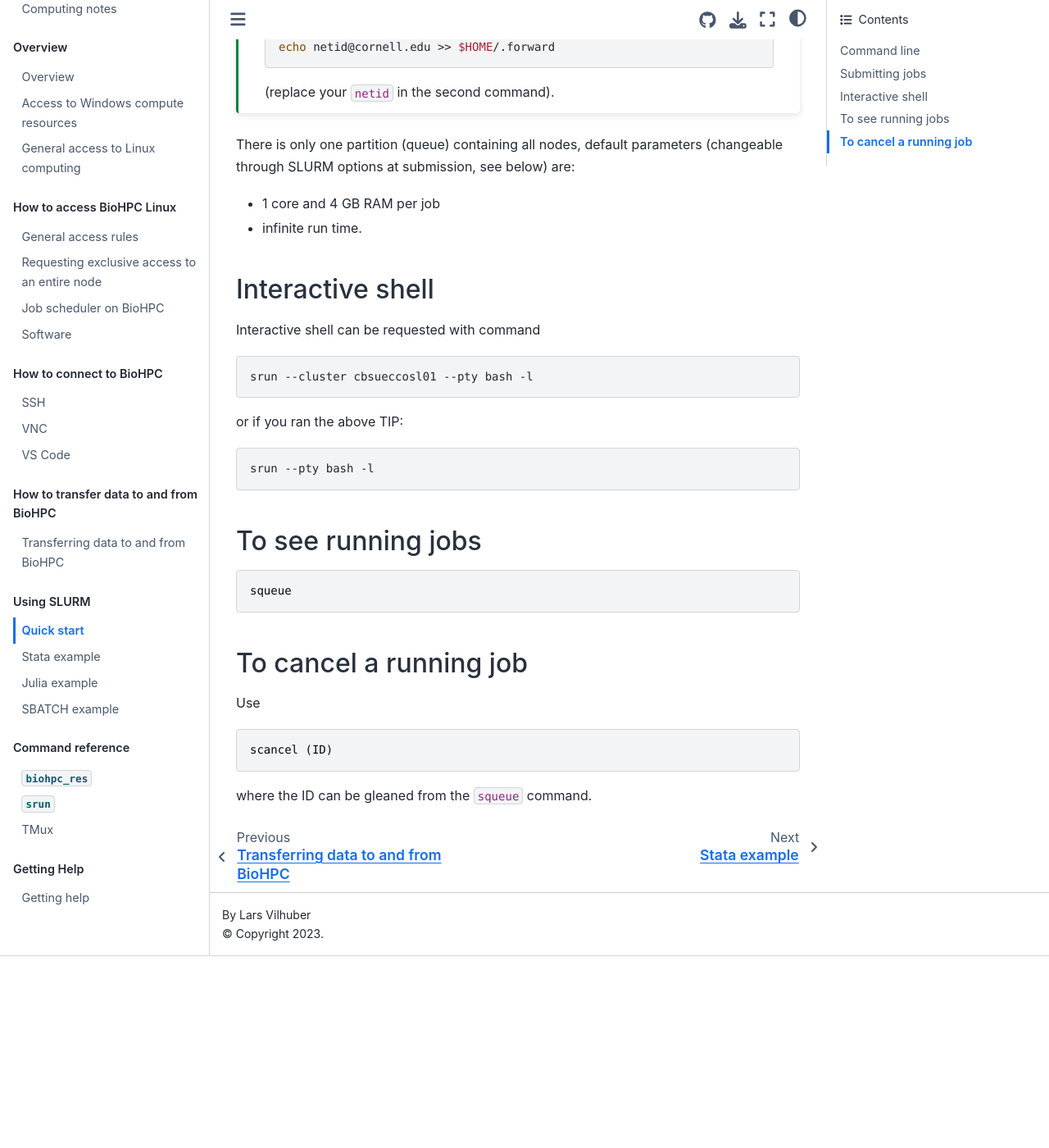
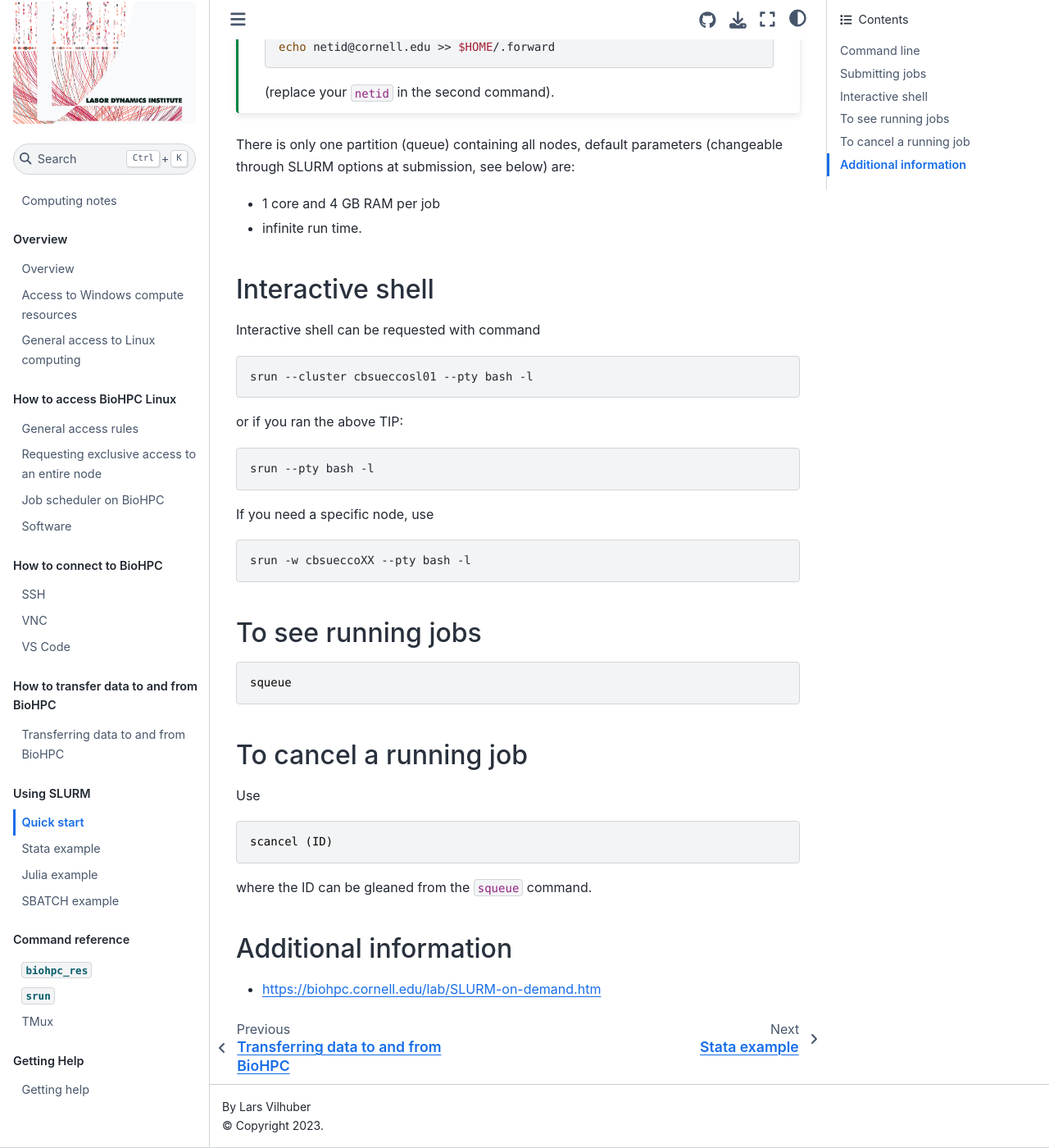
Before and after one commit to labordynamicsinstitute/ecco-notes, a Jupyter Book: the page built from docs/biohpc/slurm-quick-start.md, in a window 1280 px wide and 1400 px high, scrolled down 599 px. Shown: the whole window at 82% size. Built offline with Jupyter Book 1.0.4 settings and Sphinx 7.4.7 and the Sphinx Book theme 1.1.4, drawn with Linux system fonts in a browser that asks for light colours; before the commit the page ends 1765 px from its top, so only the background shows below that.

Commit message:
Adding link to additional info

````diff
--- a/docs/biohpc/slurm-quick-start.md
+++ b/docs/biohpc/slurm-quick-start.md
@@ -43,6 +43,12 @@
 srun --pty bash -l
 ```
 
+If you need a specific node, use
+
+
+```bash
+srun -w cbsueccoXX --pty bash -l
+```
 
 ## To see running jobs
 
@@ -59,3 +65,7 @@
 ```
 
 where the ID can be gleaned from the `squeue` command.
+
+## Additional information
+
+- [https://biohpc.cornell.edu/lab/SLURM-on-demand.htm](https://biohpc.cornell.edu/lab/SLURM-on-demand.htm)
````
